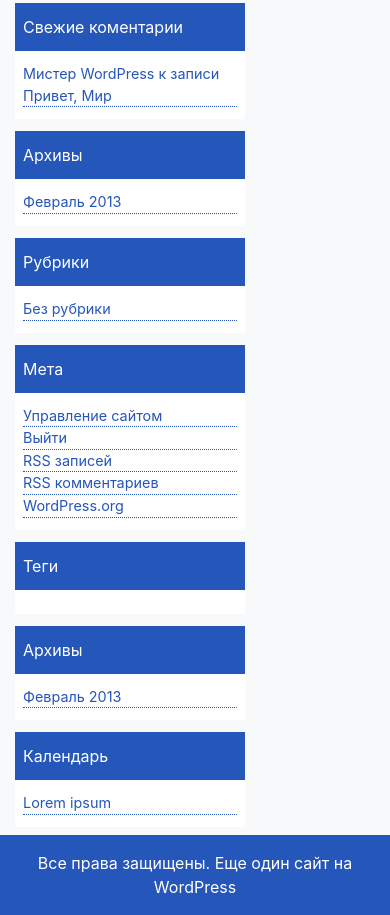
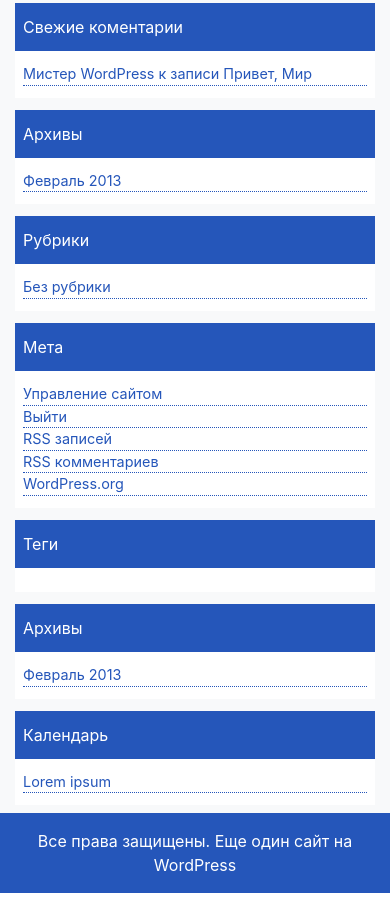
Before and after one commit to Karim2014/TechHosting, a plain HTML site: page index.html in a window 390 px wide. Shown: the part 891-1806 px from the top of the page. After the commit the page ends 1784 px from the top, so only its background shows below. Drawn offline with nearby package versions, Linux system fonts and the light colour scheme.

Commit message:
Исправлен адаптив в нижних элементах

```diff
--- a/index.html
+++ b/index.html
@@ -52,7 +52,7 @@
         <div class="px-3 py-2 tab-item">ГЛАВНАЯ</div>
       </div>
       <div class="row justify-content-center-md bg-light py-2 tab">
-        <div class="col-8 col-sm-6 col-md-3 col-lg-2 order-2 order-md-1 left-side">
+        <div class="col-12 col-sm-6 col-md-3 col-lg-2 order-2 order-md-1 left-side">
           <div class="px-1 py-1 bg-white block  d-none d-md-block">
             <input class="block w-100 search" placeholder="Поиск"/>
           </div>
@@ -119,7 +119,7 @@
             </div>
           </div>
         </div>
-        <div class="col-sm-6 col-md-3 col-lg-2 col-8 order-3 order-md-3 right-side">
+        <div class="col-12 col-sm-6 col-md-3 col-lg-2 col-8 order-3 order-md-3 right-side">
           <div class="block">
             <div class="block-head">Теги</div>
             <div class="block-content"></div>
```
